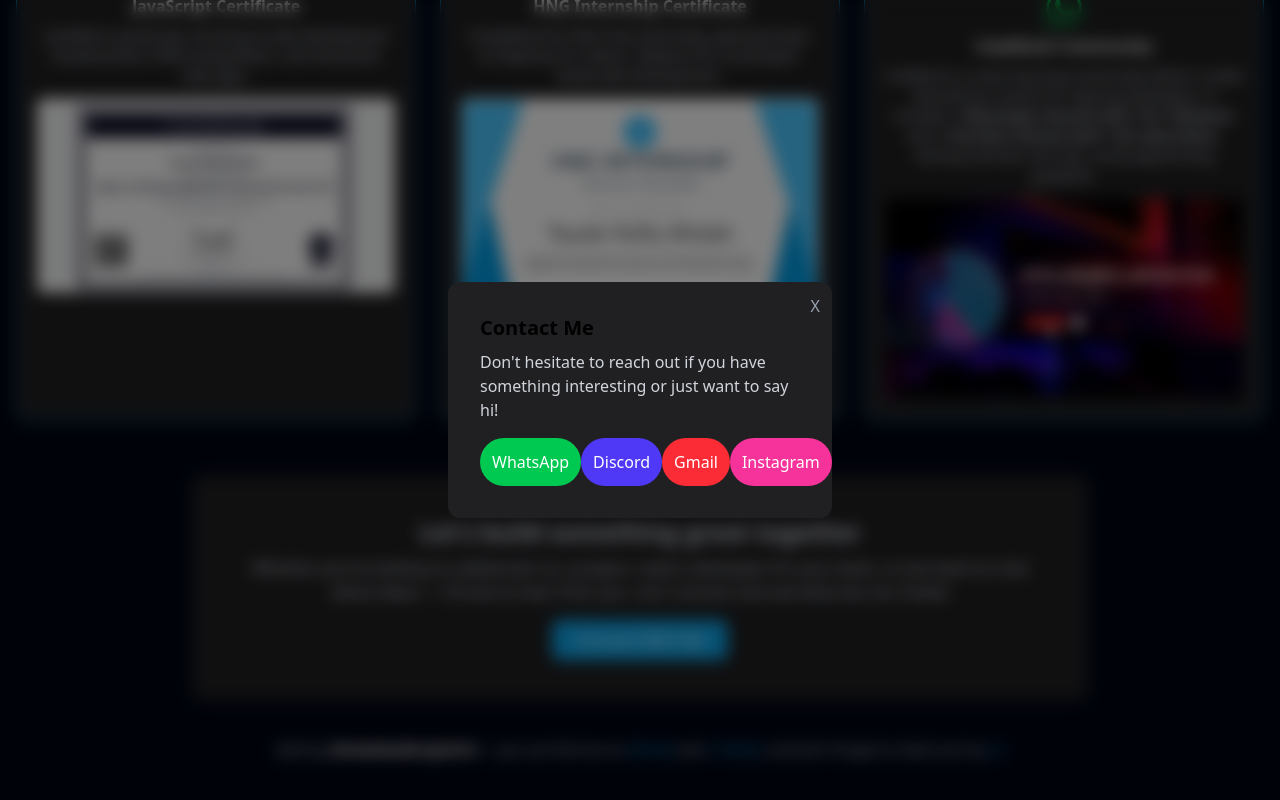
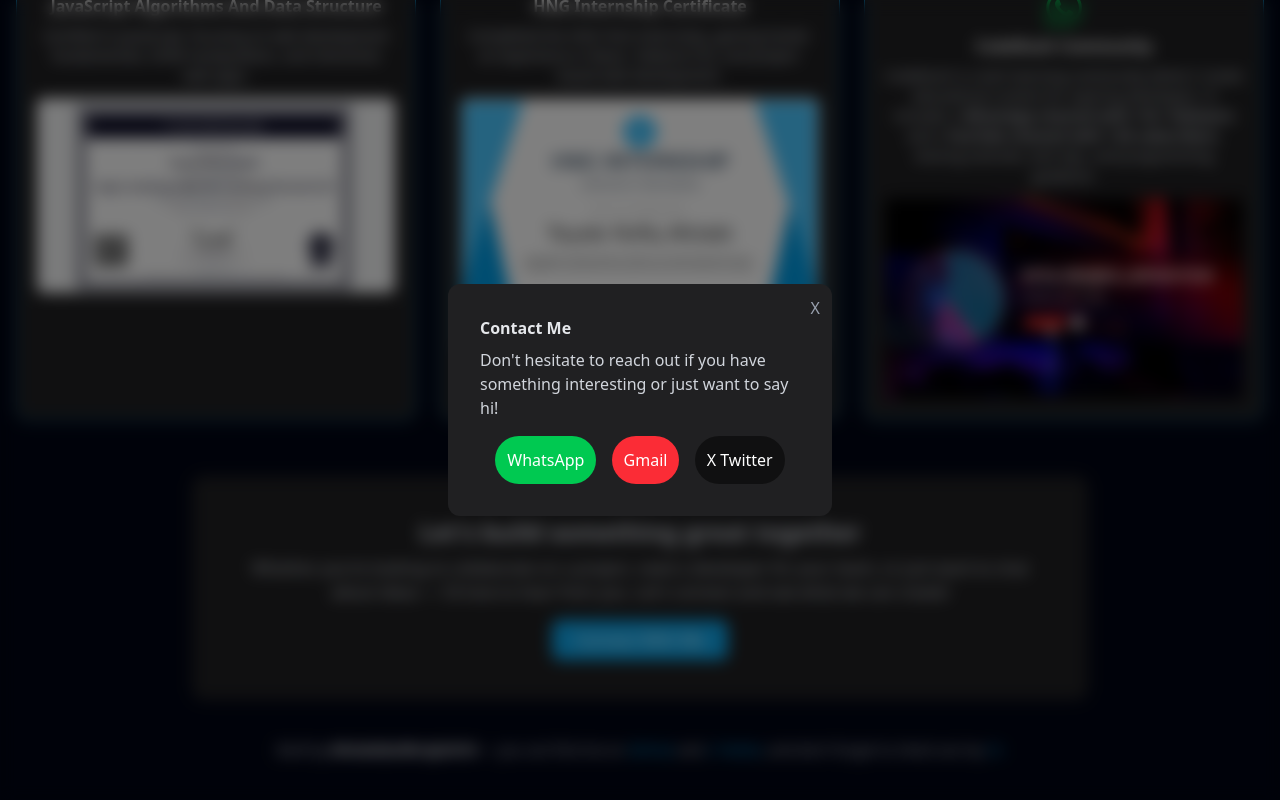
Before and after one commit to allbrightrof/latestportfol, a React (Vite) app: page / in a window 1280 px wide. Both pictures are taken after a click on the button "Connect With Me". Shown: the part 4279-5079 px from the top of the page. Built offline with nearby package versions, Linux system fonts and the light colour scheme.

Commit message:
latest update002

```diff
--- a/src/certificate/Certificate.jsx
+++ b/src/certificate/Certificate.jsx
@@ -38,7 +38,7 @@
           className="flex flex-col items-center p-5 bg-[#202022] border border-[#0EA5E9] rounded-xl hover:scale-105 transition duration-300"
         >
           <FaCertificate className="text-yellow-400 text-4xl mb-3" />
-          <h3 className="text-white font-semibold mb-2">JavaScript Certificate</h3>
+          <h3 className="text-white font-semibold mb-2">JavaScript Algorithms And Data Structure</h3>
           <p className="text-gray-300 text-sm text-center">
             Certified in JavaScript, focusing on web development fundamentals, DOM manipulation, and interactive web apps.
           </p>
--- a/src/contact/Contact.jsx
+++ b/src/contact/Contact.jsx
@@ -19,15 +19,14 @@
         <div className="fixed inset-0 bg-black/50 backdrop-blur-sm flex justify-center items-center z-50">
           <div className="bg-[#202022] rounded-xl p-8 w-96 relative">
             <button className="absolute top-3 right-3 text-gray-400 hover:text-white" onClick={closeModal}>X</button>
-            <h3 className="text-xl font-bold mb-2">Contact Me</h3>
+            <h3 className="text-gray-200 font-bold mb-2">Contact Me</h3>
             <p className="text-gray-300 mb-4">
               Don't hesitate to reach out if you have something interesting or just want to say hi!
             </p>
-            <div className="flex justify-around mt-4">
-              <a href="https://wa.me/your-number" target="_blank" className="bg-green-500 p-3 rounded-full text-white">WhatsApp</a>
-              <a href="https://discord.com/users/your-id" target="_blank" className="bg-indigo-600 p-3 rounded-full text-white">Discord</a>
-              <a href="mailto:yourmail@gmail.com" className="bg-red-500 p-3 rounded-full text-white">Gmail</a>
-              <a href="https://instagram.com/yourusername" target="_blank" className="bg-pink-500 p-3 rounded-full text-white">Instagram</a>
+            <div className="flex justify-evenly mt-4">
+              <a href="https://wa.me/+2348144642626" target="_blank" className="bg-green-500 p-3 rounded-full text-white">WhatsApp</a>
+              <a href="mailto:rofiqvincas@gmail.com" className="bg-red-500 p-3 rounded-full text-white">Gmail</a>
+              <a href="https://github.com/allbrightrof/" target="_blank" className="bg-black/50 p-3 rounded-full text-white">X Twitter</a>
             </div>
           </div>
         </div>
```
